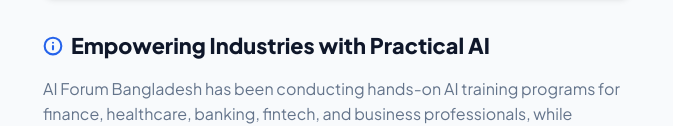
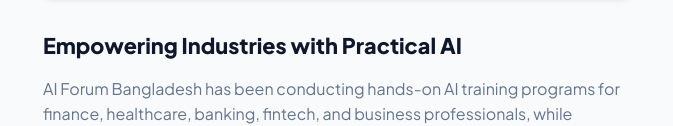
Before and after one commit to meteorboyF/AI-forum-bangladesh-newsletter, a plain HTML site: page index.html in a window 1280 px wide. Shown: the part 366-492 px from the top of the page, without its empty margins (303-976 px from the left). Drawn offline with Linux system fonts and the light colour scheme.

Commit message:
Remove info icon from intro header

```diff
--- a/index.html
+++ b/index.html
@@ -516,8 +516,6 @@
     <!-- Intro Section -->
     <section class="intro-section" aria-label="About AI Forum Bangladesh">
       <h2 class="intro-title">
-        <!-- Inline Info SVG -->
-        <svg xmlns="http://www.w3.org/2000/svg" width="20" height="20" viewBox="0 0 24 24" fill="none" stroke="currentColor" stroke-width="2.5" stroke-linecap="round" stroke-linejoin="round" class="svg-icon" style="color: var(--primary-color);"><circle cx="12" cy="12" r="10"/><line x1="12" y1="16" x2="12" y2="12"/><line x1="12" y1="8" x2="12.01" y2="8"/></svg>
         Empowering Industries with Practical AI
       </h2>
       <p class="intro-text">
```
